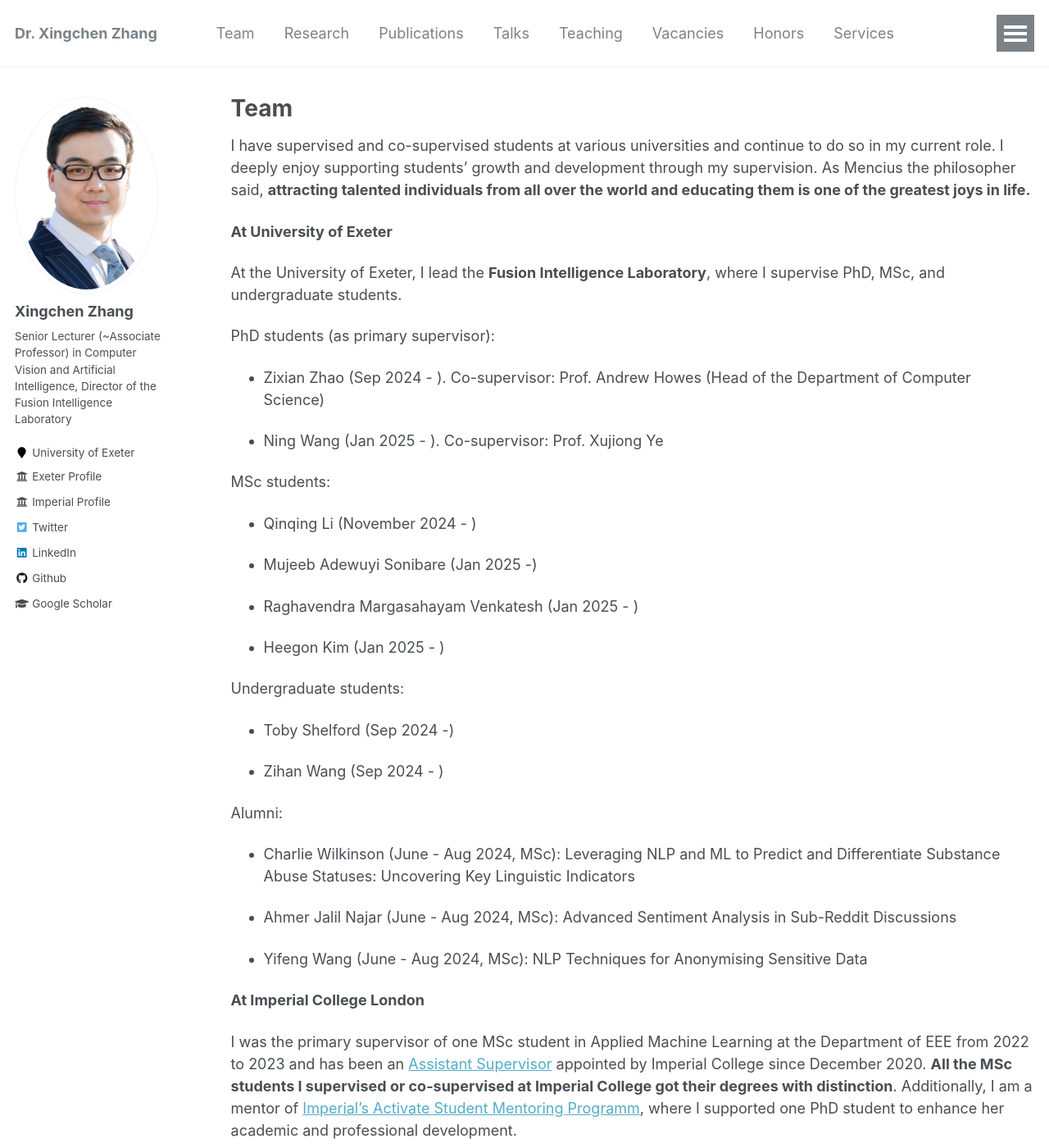
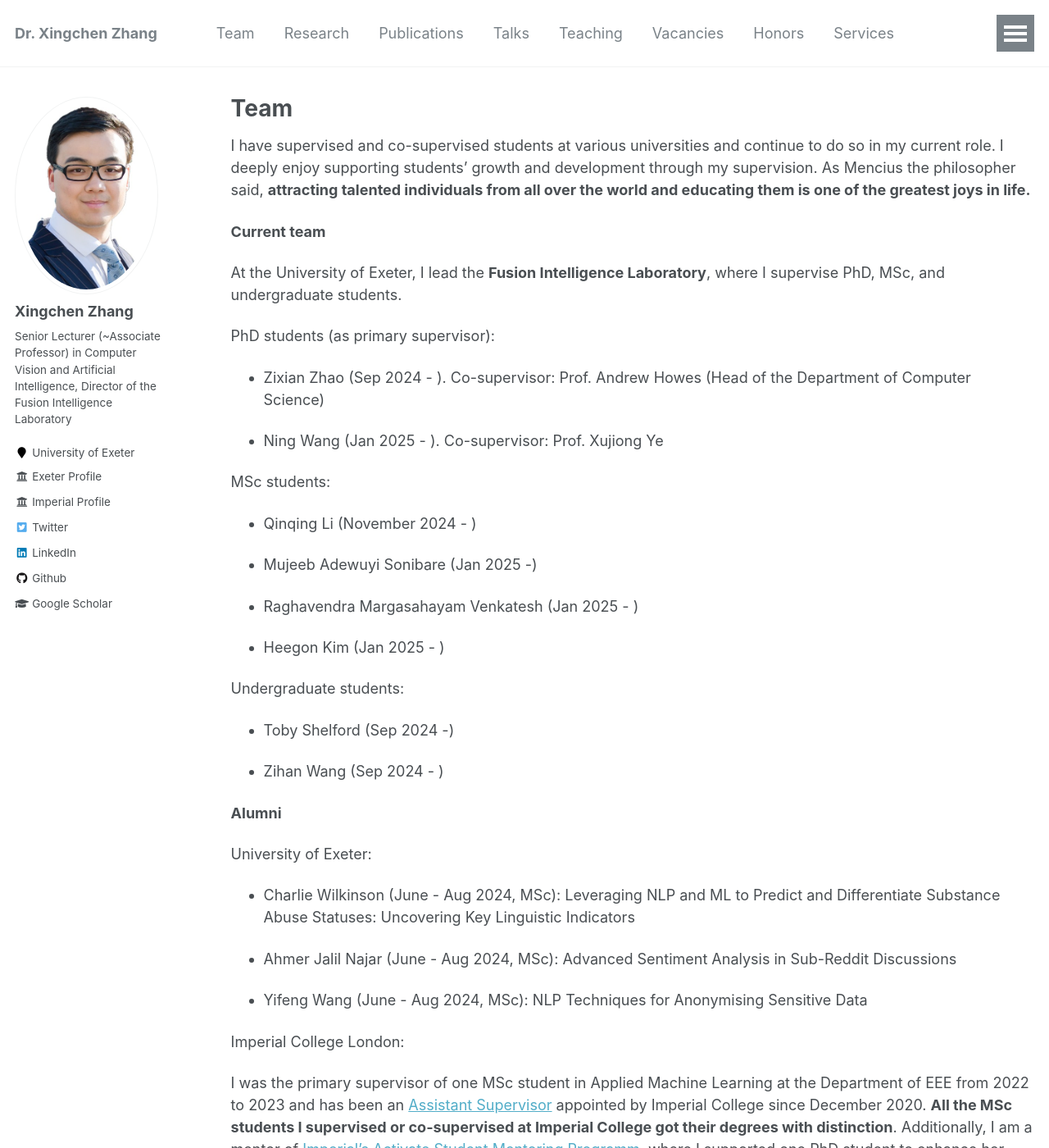
Before and after one commit to xingchenzhang/xingchenzhang.github.io, a Jekyll site: the page built from _pages/team.md, in a window 1280 px wide and 1400 px high. Shown: the whole window at 82% size. Built offline with Jekyll 4.4.1, drawn with Linux system fonts in a browser that asks for light colours; some of the changed text lies outside the part shown.

Commit message:
update team

```diff
--- a/_pages/team.md
+++ b/_pages/team.md
@@ -8,8 +8,7 @@ author_profile: true
 
 I have supervised and co-supervised students at various universities and continue to do so in my current role. I deeply enjoy supporting students' growth and development through my supervision. As Mencius the philosopher said, **attracting talented individuals from all over the world and educating them is one of the greatest joys in life.**
 
-
-**At University of Exeter**
+**Current team**
 
 At the University of Exeter, I lead the **Fusion Intelligence Laboratory**, where I supervise PhD, MSc, and undergraduate students.
 
@@ -43,7 +44,7 @@ Alumni:
 
 - Yifeng Wang (June - Aug 2024, MSc): NLP Techniques for Anonymising Sensitive Data
 
-**At Imperial College London**
+Imperial College London:
 
 I was the primary supervisor of one MSc student in Applied Machine Learning at the Department of EEE from 2022 to 2023 and has been an [Assistant Supervisor](https://www.imperial.ac.uk/students/academic-support/graduate-school/cornerstone/supervisors-guidebook/cpd/assistant-supervisors/) appointed by Imperial College since December 2020. **All the MSc students I supervised or co-supervised at Imperial College got their degrees with distinction**. Additionally, I am a mentor of [Imperial’s Activate Student Mentoring Programm](https://www.imperial.ac.uk/students/academic-support/graduate-school/wellbeing-and-support/activate-student-mentoring-programme/), where I supported one PhD student to enhance her academic and professional development.
 
@@ -75,7 +76,7 @@ I was the primary supervisor of one MSc student in Applied Machine Learning at t
 		- Now a Project Engineer at Kongsberg Defence & Aerospace
 
 
-**At Shanghai Jiao Tong University**
+Shanghai Jiao Tong University
 
 - As the co-supervisor
 
```
Also changed, not shown: other parts of _pages/team.md (+3 -1 lines).
